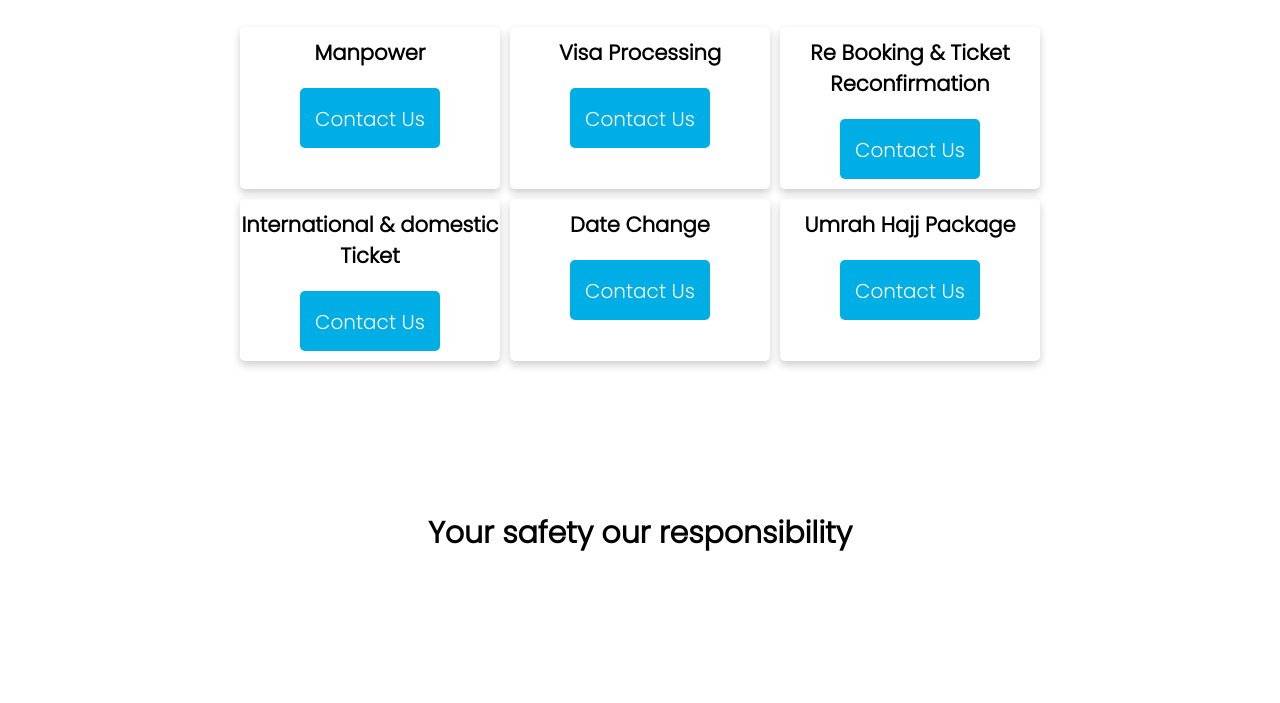
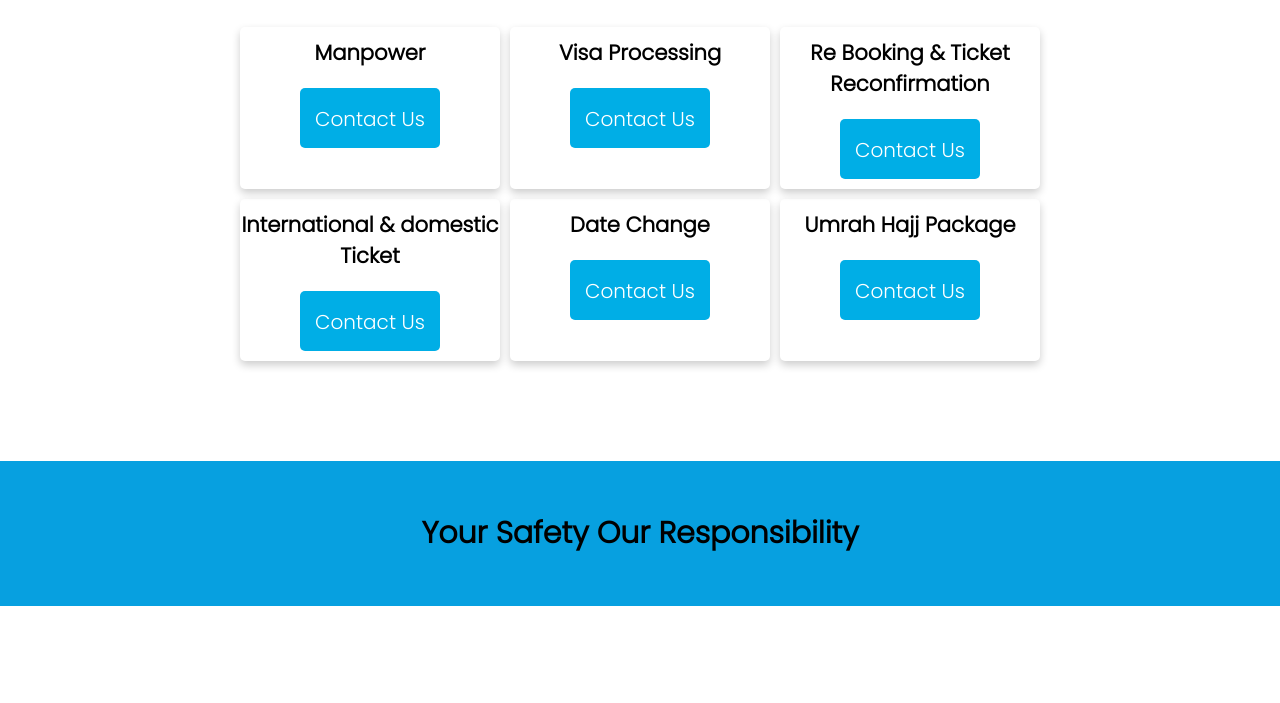
Before and after one commit to farhan-abdullah/SkyFlyAirTravels, a plain HTML site: page index.html in a window 1280 px wide. Shown: the part 232-935 px from the top of the page. Drawn offline with Linux system fonts and the light colour scheme.

Commit message:
added some elements

```diff
--- a/index.html
+++ b/index.html
@@ -39,8 +39,8 @@
  </div>
       </section>
       <section class="responsibility">
-        <div>
-          <h3 class="signature-line">Your safety our responsibility</h3>
+        <div class="signature-div">
+          <h3 class="signature-line">Your Safety Our Responsibility</h3>
         </div>
       </section>
       <section >
--- a/styles/styles.css
+++ b/styles/styles.css
@@ -96,7 +96,9 @@ section {
   text-align: center;
   padding: 50px;
   margin: 100px auto;
+  background-color: #07a0e0;
 }
+
 .signature-line {
   font-weight: 700;
   font-size: 30px;
```
